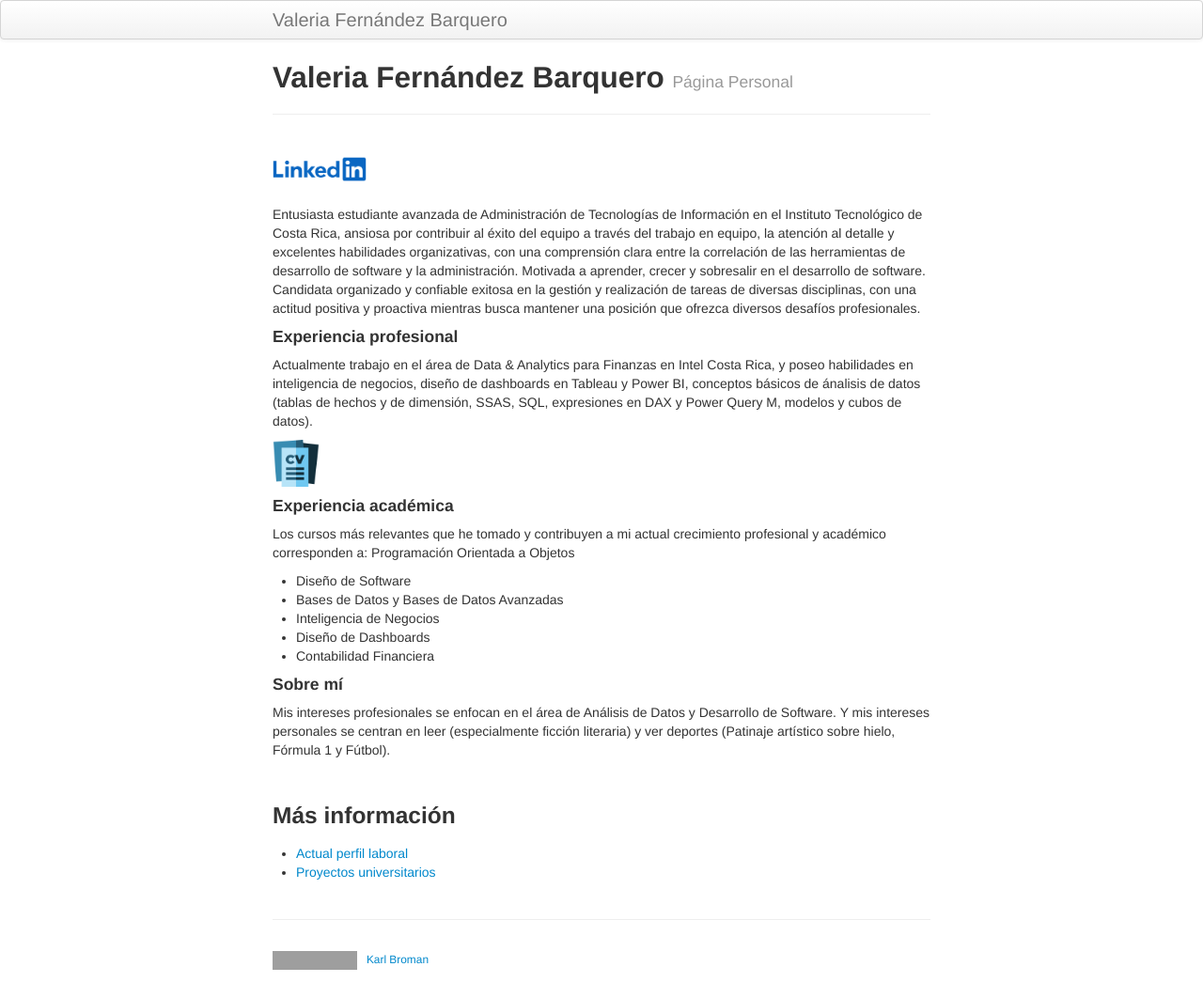
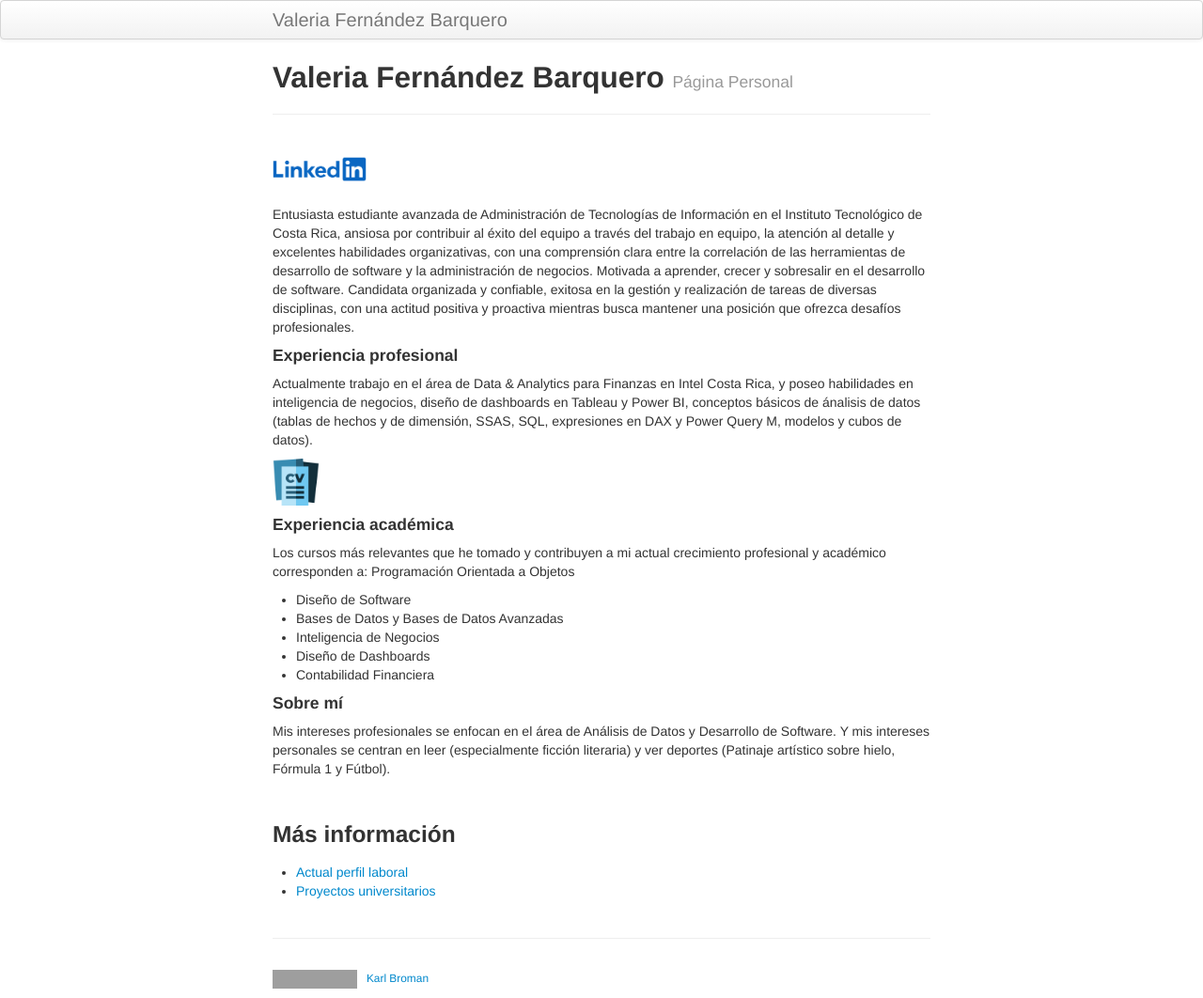
Before and after one commit to vuhleh/vuhleh.github.io, a Jekyll site: the page built from index.md, in a window 1280 px wide. Shown: the whole page at 94% size. Built offline with Jekyll 4.4.1, drawn with Linux system fonts in a browser that asks for light colours; grey boxes are pictures that could not be loaded.

Commit message:
Update index

```diff
--- a/index.md
+++ b/index.md
@@ -7,7 +7,7 @@ description: Esta es mi pagina personal
 
 [![Linkedin](assets/Linkedin-Logo.png){: width="100" }](https://www.linkedin.com/in/valeria-fern%C3%A1ndez-barquero-286271273)
 
-Entusiasta estudiante avanzada de Administración de Tecnologías de Información en el Instituto Tecnológico de Costa Rica, ansiosa por contribuir al éxito del equipo a través del trabajo en equipo, la atención al detalle y excelentes habilidades organizativas, con una comprensión clara entre la correlación de las herramientas de desarrollo de software y la administración. Motivada a  aprender, crecer y sobresalir en el desarrollo de software. Candidata organizado y confiable exitosa en la gestión y realización de tareas de diversas disciplinas, con una actitud positiva y proactiva mientras busca mantener una posición que ofrezca diversos desafíos profesionales.
+Entusiasta estudiante avanzada de Administración de Tecnologías de Información en el Instituto Tecnológico de Costa Rica, ansiosa por contribuir al éxito del equipo a través del trabajo en equipo, la atención al detalle y excelentes habilidades organizativas, con una comprensión clara entre la correlación de las herramientas de desarrollo de software y la administración de negocios. Motivada a  aprender, crecer y sobresalir en el desarrollo de software. Candidata organizada y confiable, exitosa en la gestión y realización de tareas de diversas disciplinas, con una actitud positiva y proactiva mientras busca mantener una posición que ofrezca desafíos profesionales.
 
 #### Experiencia profesional
 
```
